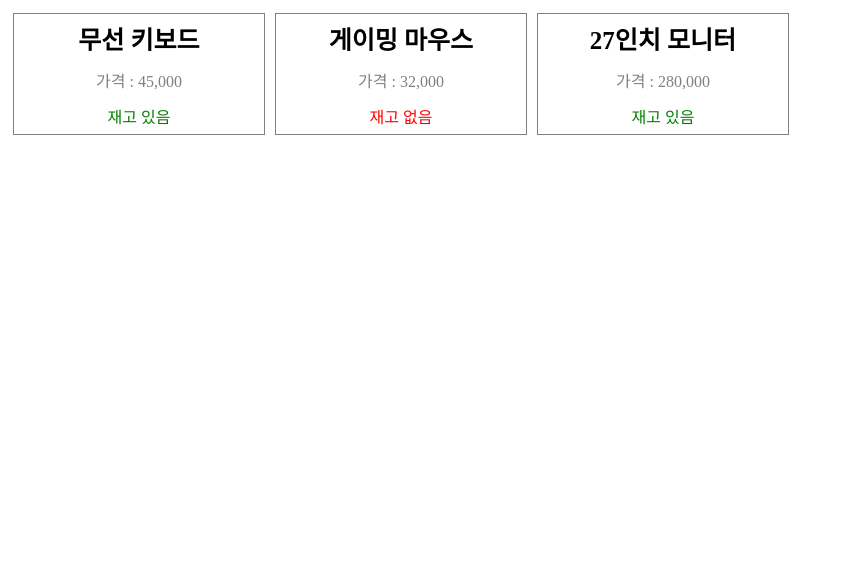
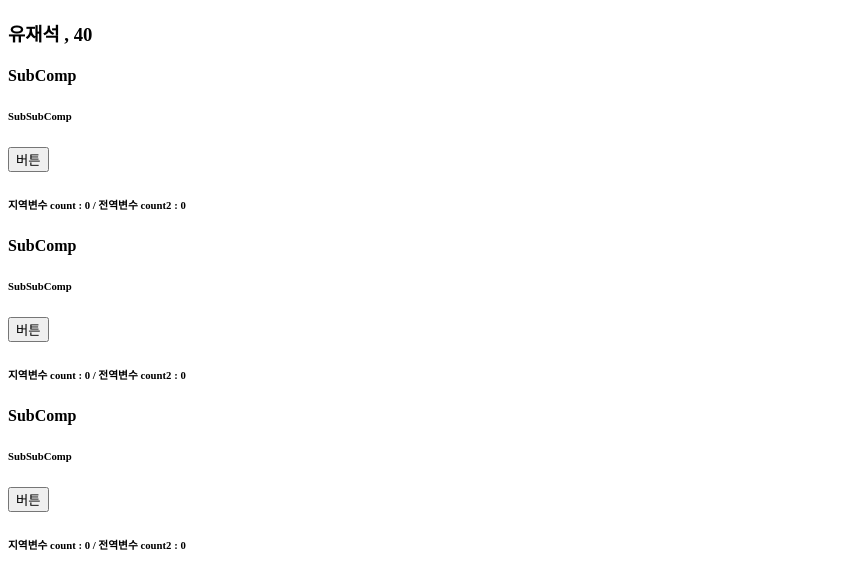
Before and after one commit to msh-94/tj2025A_web2, a React (Vite) app in the folder src/main/reactapp/: page / in a window 1280 px wide. Shown: the top 588 px of the page, without its empty margins (0-844 px from the left). Built offline with nearby package versions, Linux system fonts and the light colour scheme.

Commit message:
react 2일차 컴포넌트

```diff
--- /dev/null
+++ b/src/main/reactapp/src/example/day02/Component4.jsx
@@ -0,0 +1,40 @@
+
+export default function Component4( props ){
+    // JS 구역
+    const obj = { name : "유재석" , age : 40 }
+
+    return (<>
+            { /* JSX 구역 : HTML 과 JS가 혼합 */}
+            <h3> { obj.name } , { obj.age } </h3>
+            <SubComp key1 = "value1" key2 = "value2" />
+            <SubComp name = "유재석" age = "40" />
+            <SubComp name = {obj.name} age = { obj.age } />
+            </>)
+}// func end
+
+function SubComp( props ){
+    console.log( props );
+    return (
+        <>
+        <h4> SubComp </h4>
+        <SubSubComp key3="value3"/>
+        </>
+    )
+}// func end
+let count2 = 0; // 전역변수 특성 : 서로 다른 함수들간의 공유 , 함수 밖에 있는 변수
+function SubSubComp( props ){
+    console.log( props );
+    let count = 0; // 지역변수 특성 : 현재 실행중인 함수(컴포넌트) 안에서만 사용되는 변수
+    const onAdd = () => {
+         count++; console.log(count);
+         count2++; console.log(count2);
+        }
+    return (
+        <>
+        <h6> SubSubComp </h6>
+        { /* JSX 에서는 onclick 대신에 onClick 속성으로 사용한다 */ }
+        <button onClick={ onAdd }> 버튼 </button>
+        <h6> 지역변수 count : { count } / 전역변수 count2 : { count2 } </h6>
+        </>
+    )
+}// func end
--- a/src/main/reactapp/src/main.jsx
+++ b/src/main/reactapp/src/main.jsx
@@ -39,4 +39,8 @@ import Task2 from './example/day01/Task2.jsx';
 // create.render( <Component2/> );
 // create.render( <Component3/> );
 // create.render( <Task1/> );
-create.render( <Task2/> );
+// create.render( <Task2/> );
+
+// day02
+import Component4 from './example/day02/Component4.jsx';
+create.render( <Component4 /> )
```
